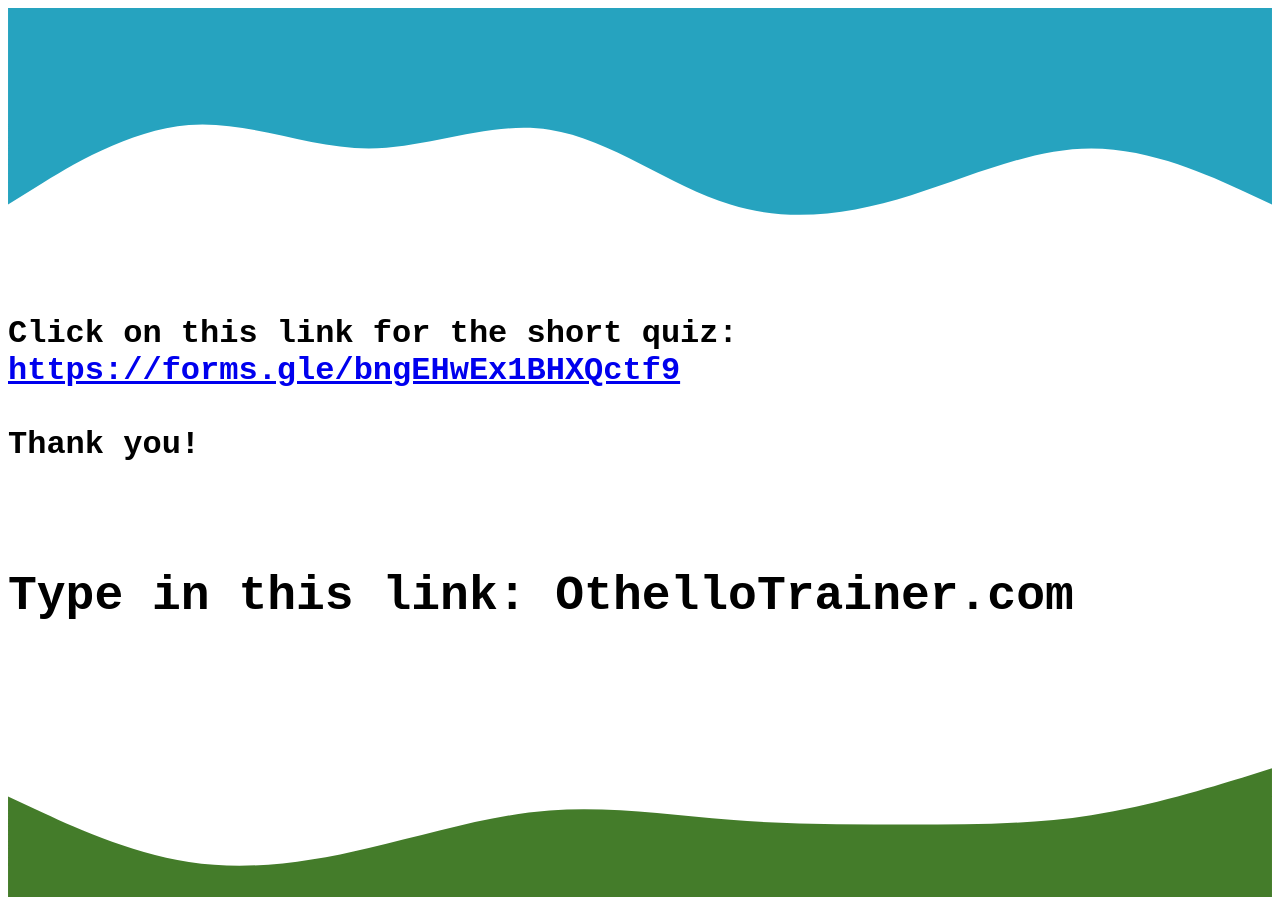
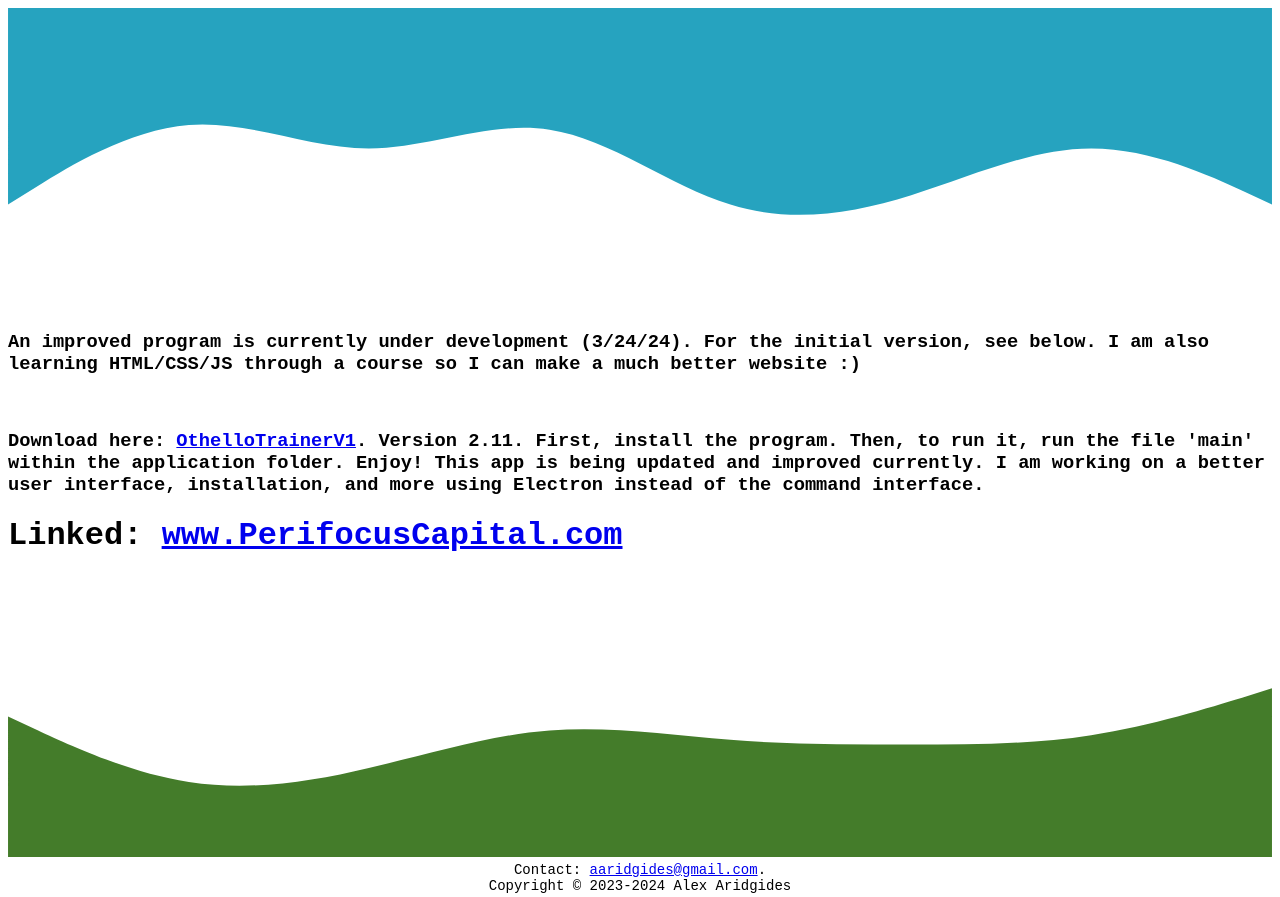
Before and after one commit to leapingturtlefrog/Othello-Trainer-Website, a plain HTML site: page index.html in a window 1280 px wide. Shown: the top 897 px of the page. Drawn offline with Linux system fonts and the light colour scheme.

Commit message:
Change text

```diff
--- a/index.html
+++ b/index.html
@@ -18,25 +18,22 @@
       ></path>
     </svg>
 
-    <h1>Click on this link for the short quiz:
-      <a href="https://forms.gle/bngEHwEx1BHXQctf9">https://forms.gle/bngEHwEx1BHXQctf9</a><br><br>
-      Thank you!
-
-      <br><br><br>
-      </h1>
-      <h1 style="font-size:300%">Type in this link: OthelloTrainer.com</h1>
 
 
-        <!--
+
       <br><br>
-      An improved program is currently under development (3/24/24). For the initial version, see below.</h1>
+
+      <h3>      An improved program is currently under development (3/24/24). For the initial version, see below. I am also learning HTML/CSS/JS through a course so I can make a much better website :)</h1>
+      </h3>
     <br>
     <h3>Download here: <a href="/app/OthelloTrainerV1Installer.exe" download>OthelloTrainerV1</a>.
       Version 2.11.
       First, install the program. Then, to run it, run the file 'main' within the application folder. Enjoy!
-      This app is being updated and improved currently. I am working on a better user interface, installation, and more.
+      This app is being updated and improved currently. I am working on a better user interface, installation, and more using Electron instead of the command interface.
     </h3>
-  -->
+
+    <h1>Linked: <a href="www.PerifocusCapital.com">www.PerifocusCapital.com</a> </h1>
+
 
     <svg xmlns="https://www.w3.org/2000/svg" viewBox="0 0 1440 320">
       <path
```
